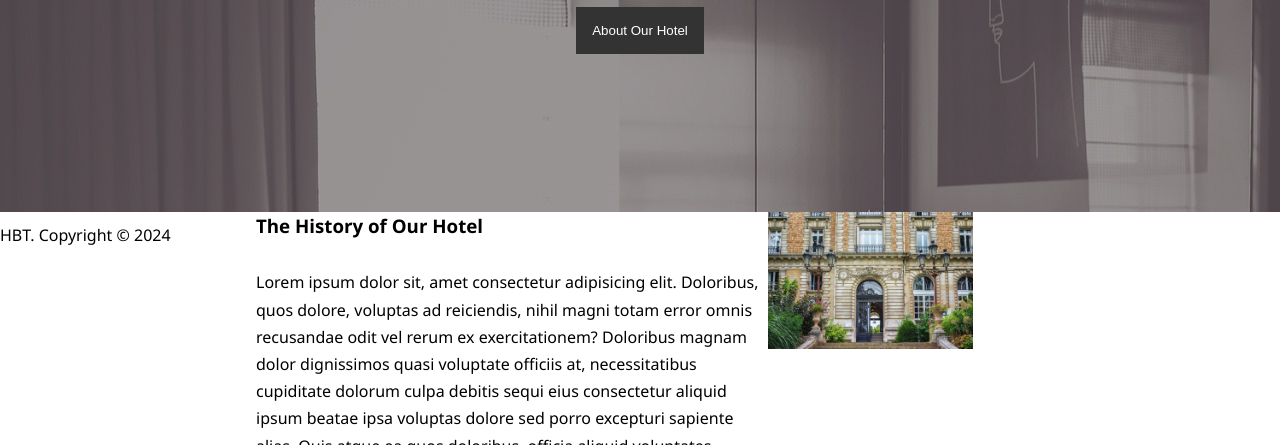
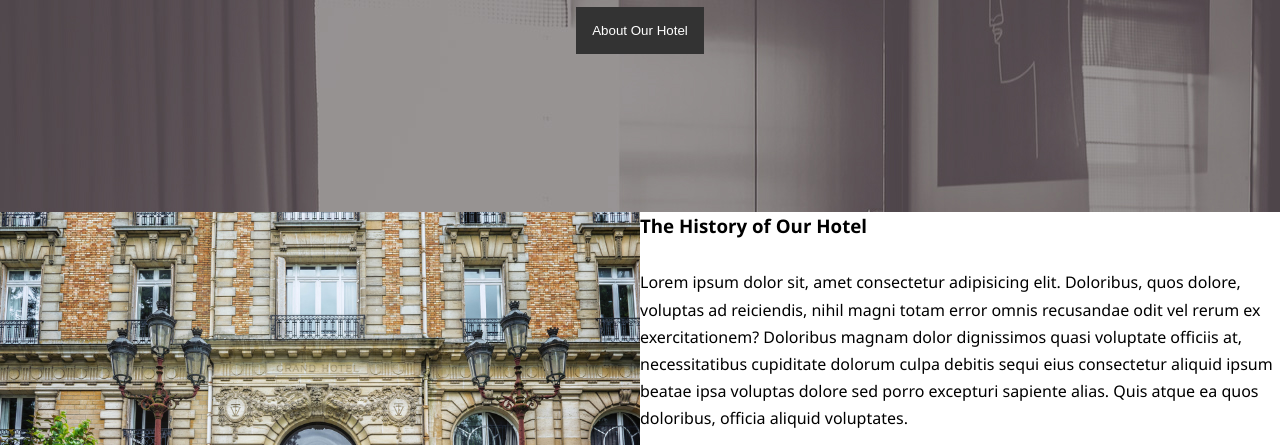
Before and after one commit to dominion-30/Learning, a plain HTML site: page hotel_project/index.html in a window 1280 px wide. Shown: the part 355-800 px from the top of the page. Drawn offline with Linux system fonts and the light colour scheme.

Commit message:
add changes

```diff
--- a/hotel_project/index.html
+++ b/hotel_project/index.html
@@ -33,11 +33,11 @@
         </section>
         <div class="container">
 
-            <section class="img">
-                <img src="img/photo-1.jpg" alt="Image of Hotel BT">
+            <section>
+                <img src="img/photo-1.jpg" alt="Image of Hotel BT ">
 
             </section>
-            <section>
+            <section class="History">
                 <h3>The History of Our Hotel</h3>
                 <p>Lorem ipsum dolor sit, amet consectetur adipisicing elit. Doloribus, quos dolore, voluptas ad reiciendis, nihil magni totam error omnis recusandae odit vel rerum ex exercitationem? Doloribus magnam dolor dignissimos quasi voluptate officiis at, necessitatibus cupiditate dolorum culpa debitis sequi eius consectetur aliquid ipsum beatae ipsa voluptas dolore sed porro excepturi sapiente alias. Quis atque ea quos doloribus, officia aliquid voluptates.</p>
                 <button>Read More</button>
@@ -45,6 +45,7 @@
 
 
         </div>
+        <div class="clr"></div>
 
         <section></section>
         <section></section>
--- a/hotel_project/style.css
+++ b/hotel_project/style.css
@@ -90,10 +90,14 @@ p{
 
 .container img{
     float: left;
-    width: 40%;
+    width: 50%;
+}
 
+.container .history{
+    float: right;
+    width: 50%;
 }
-.container section{
-    float: right;
-    width: 40%;
+
+.clr{
+    clear: both;
 }
```
